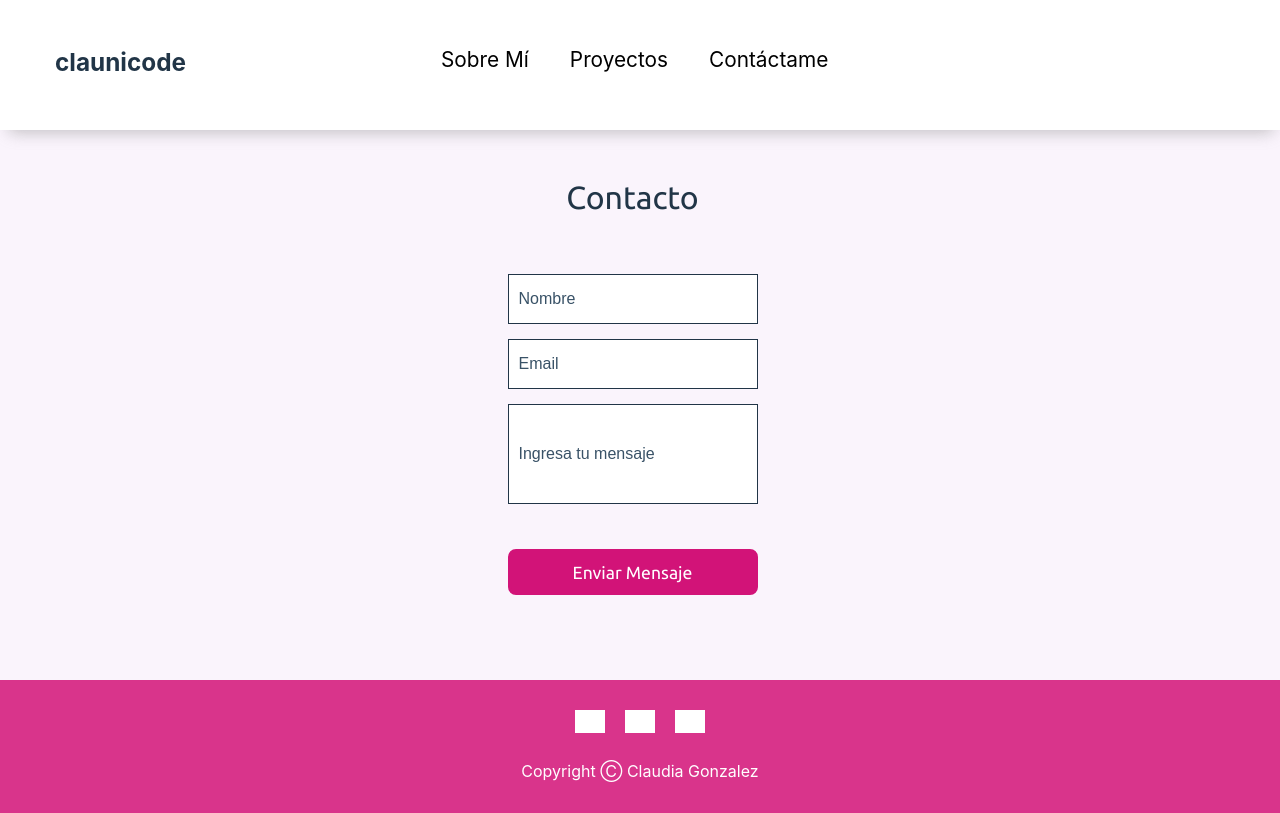
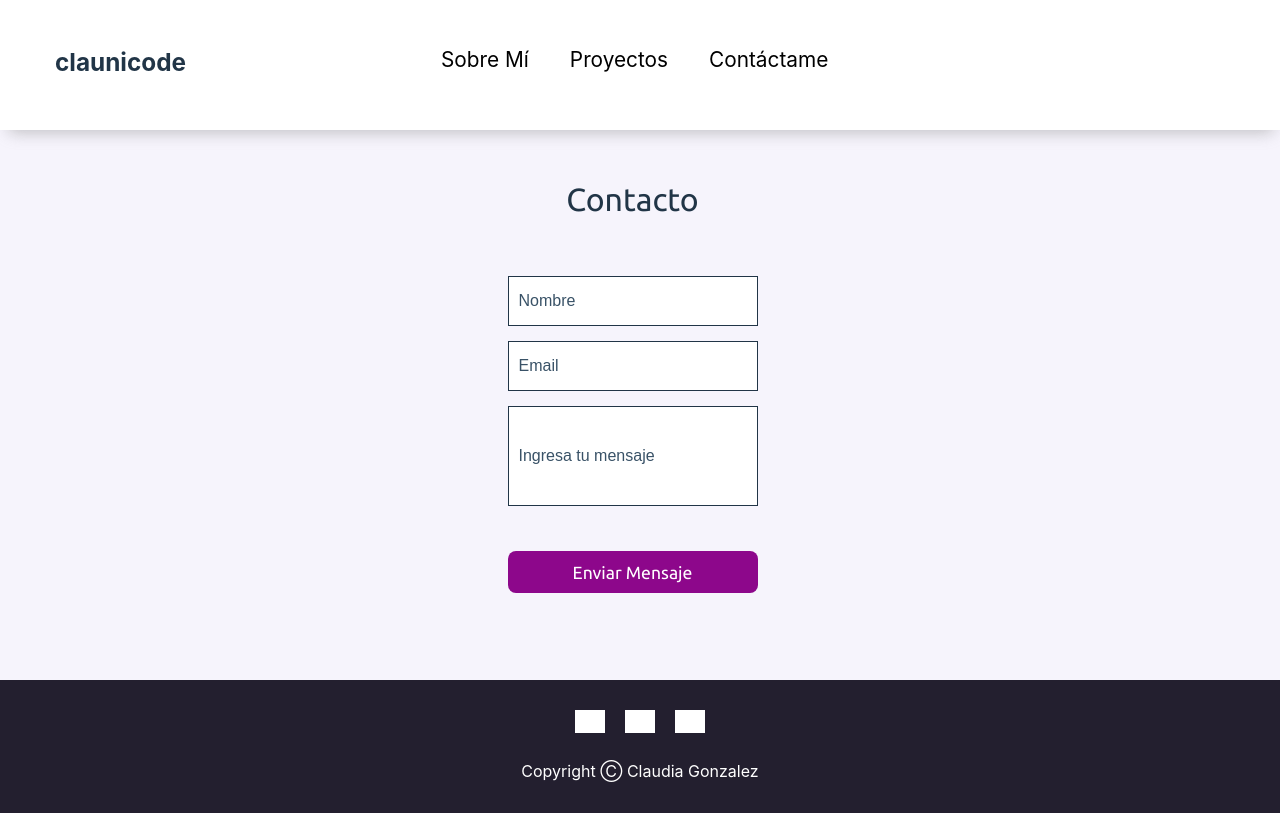
Before and after one commit to claunicole/Portfolio, a React (Vite) app: page /contact in a window 1280 px wide. Built offline with nearby package versions, Linux system fonts and the light colour scheme; no server answers; grey boxes are pictures that could not be loaded.

Commit message:
color footer

```diff
--- a/src/About/About.css
+++ b/src/About/About.css
@@ -2,7 +2,7 @@
     min-width: 250px;
     padding-left: 15px;
     min-height: 85vh;
-    background-color: #faf4fc;
+    background-color: #f6f4fc;
     color: #213547;
     padding-bottom: 120px;
     font-family: 'Ubuntu', sans-serif;
--- a/src/Contact/Contact.css
+++ b/src/Contact/Contact.css
@@ -4,7 +4,7 @@
     align-items: center;
     min-height: 90vh;
     padding: 100px 15px 0px 15px;
-    background-color: #faf4fc;
+    background-color: #f6f4fc;
     color: #213547;
     font-family: 'Ubuntu', sans-serif;
 }
@@ -40,8 +40,7 @@
 .button-message {
     margin-top: 15px;
     font-size: 1.1rem;
-    border: #D21378 3px solid;
-    background-color: #D21378;
+    background-color: #8D078B;
     color: white;
 
 
--- a/src/Footer/Footer.css
+++ b/src/Footer/Footer.css
@@ -7,7 +7,7 @@
     min-height: 120px;
     width: 100%;
     color: white;
-    background-color: #D9348B;
+    background-color: #231F2F;
     /* background-color: #27024b; */
 }
 
--- a/src/Navbar/Navbar.css
+++ b/src/Navbar/Navbar.css
@@ -46,8 +46,8 @@
     position: fixed;
     width: 75vw;
     height: 100%;
-    background-color: #D9348B;
-    color: white;
+    background-color: #f6f4fc;
+    color: #213547;
     top: 0;
     transition: 250ms;
     padding: 15px;
@@ -84,7 +84,7 @@
 .item a {
     text-decoration: none;
     font-size: 1.3rem;
-    color: white;
+    color: #213547;
     font-weight: 400;
 }
 
@@ -98,7 +98,7 @@
 }
 
 .menu-x {
-    color: white;
+    color: #213547;
     margin-top: 20px;
     margin-left: 150px;
 }
```
